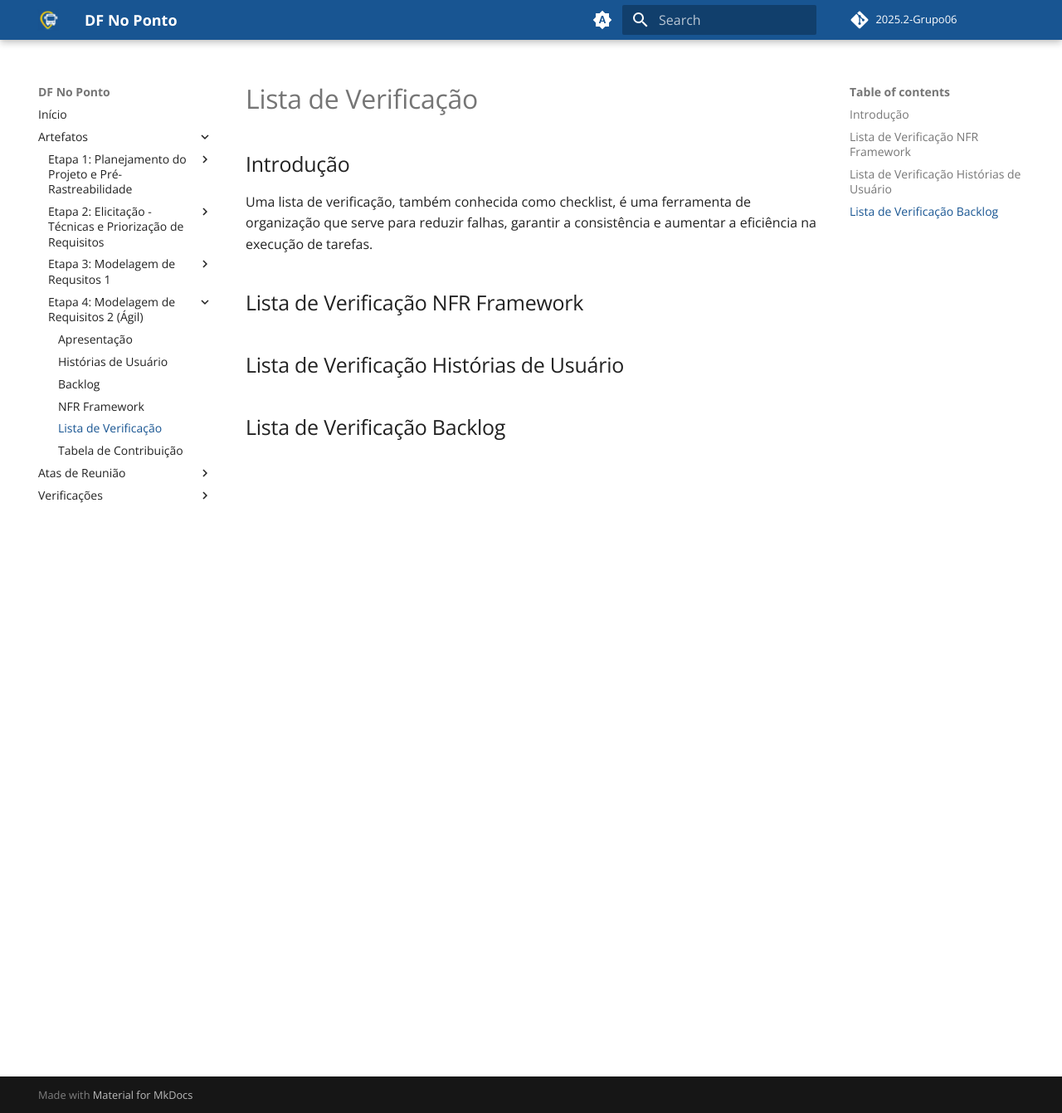
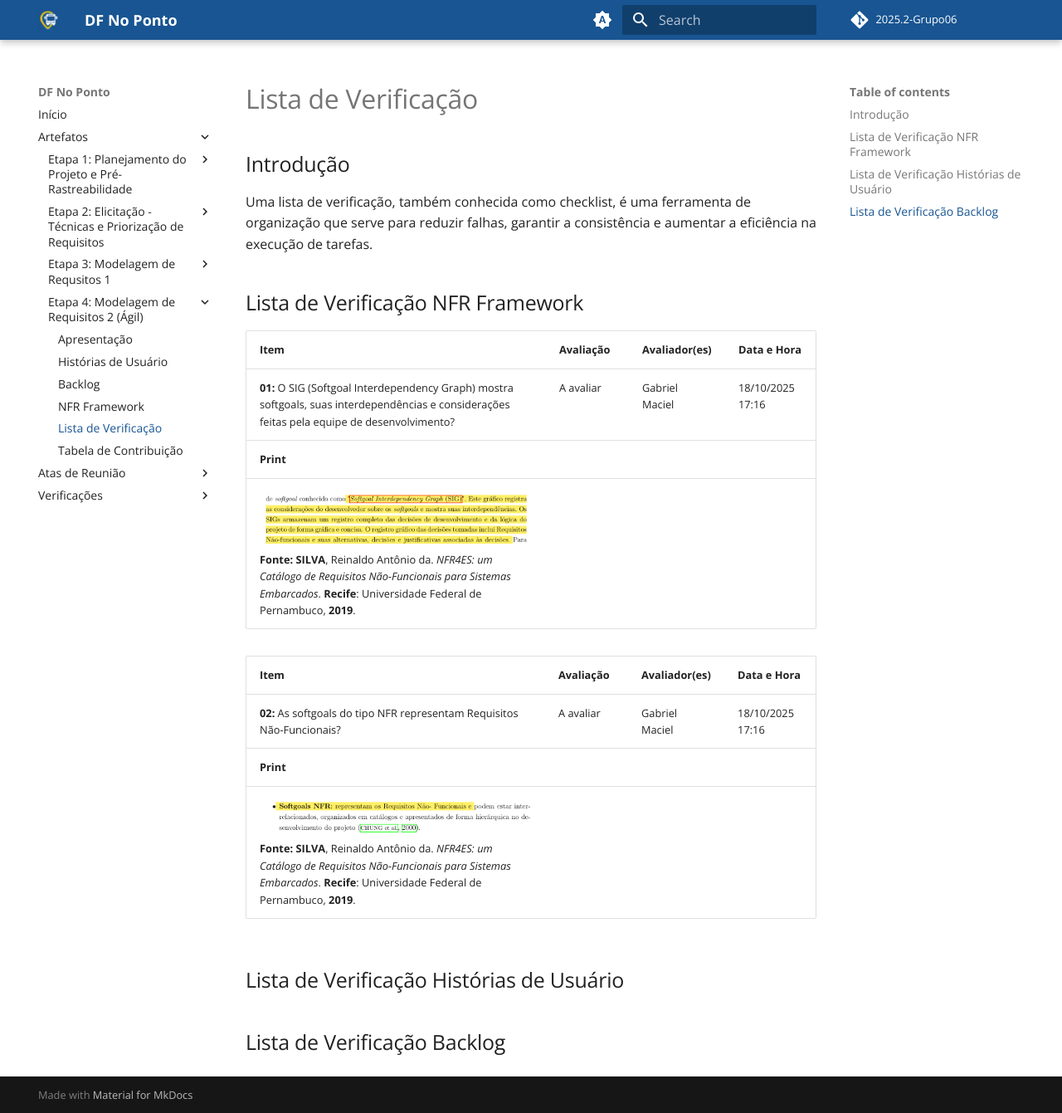
Before and after one commit to Requisitos-de-Software/2025.2-Grupo06, an MkDocs documentation site: the page built from docs/checklist/lista04.md, in a window 1280 px wide and 1341 px high. Shown: the whole window at 83% size. Built offline with MkDocs 1.6.1 and Material for MkDocs 9.7.7, drawn with Linux system fonts in a browser that asks for light colours; comment, search, counter and statistics services are not loaded.

Commit message:
docs: adiciona dois itens à Lista de Verificação NFR Framework

```diff
--- a/docs/checklist/lista04.md
+++ b/docs/checklist/lista04.md
@@ -1,8 +1,21 @@
 ## Introdução
+
 Uma lista de verificação, também conhecida como checklist, é uma ferramenta de organização que serve para reduzir falhas, garantir a consistência e aumentar a eficiência na execução de tarefas.
 
 ## Lista de Verificação NFR Framework
 
+| Item | Avaliação | Avaliador(es) | Data e Hora |
+|:-----|:----------|:--------------|:-------------------|
+| **01:** O SIG (Softgoal Interdependency Graph) mostra softgoals, suas interdependências e considerações feitas pela equipe de desenvolvimento? | A avaliar | Gabriel Maciel | 18/10/2025 17:16 |
+| **Print** |
+| ![](../assets/imagens/checklist_4/print_nfr_1.png) <br> **Fonte:** **SILVA**, Reinaldo Antônio da. *NFR4ES: um Catálogo de Requisitos Não-Funcionais para Sistemas Embarcados*. **Recife**: Universidade Federal de Pernambuco, **2019**.|
+
+| Item | Avaliação | Avaliador(es) | Data e Hora |
+|:-----|:----------|:--------------|:-------------------|
+| **02:** As softgoals do tipo NFR representam Requisitos Não-Funcionais? | A avaliar | Gabriel Maciel | 18/10/2025 17:16 |
+| **Print** |
+| ![](../assets/imagens/checklist_4/print_nfr_2.png) <br> **Fonte:** **SILVA**, Reinaldo Antônio da. *NFR4ES: um Catálogo de Requisitos Não-Funcionais para Sistemas Embarcados*. **Recife**: Universidade Federal de Pernambuco, **2019**.|
+
 ## Lista de Verificação Histórias de Usuário
 
 ## Lista de Verificação Backlog
```
Also changed, not shown: docs/assets/imagens/checklist_4/print_nfr_1.png (added), docs/assets/imagens/checklist_4/print_nfr_2.png (added).
